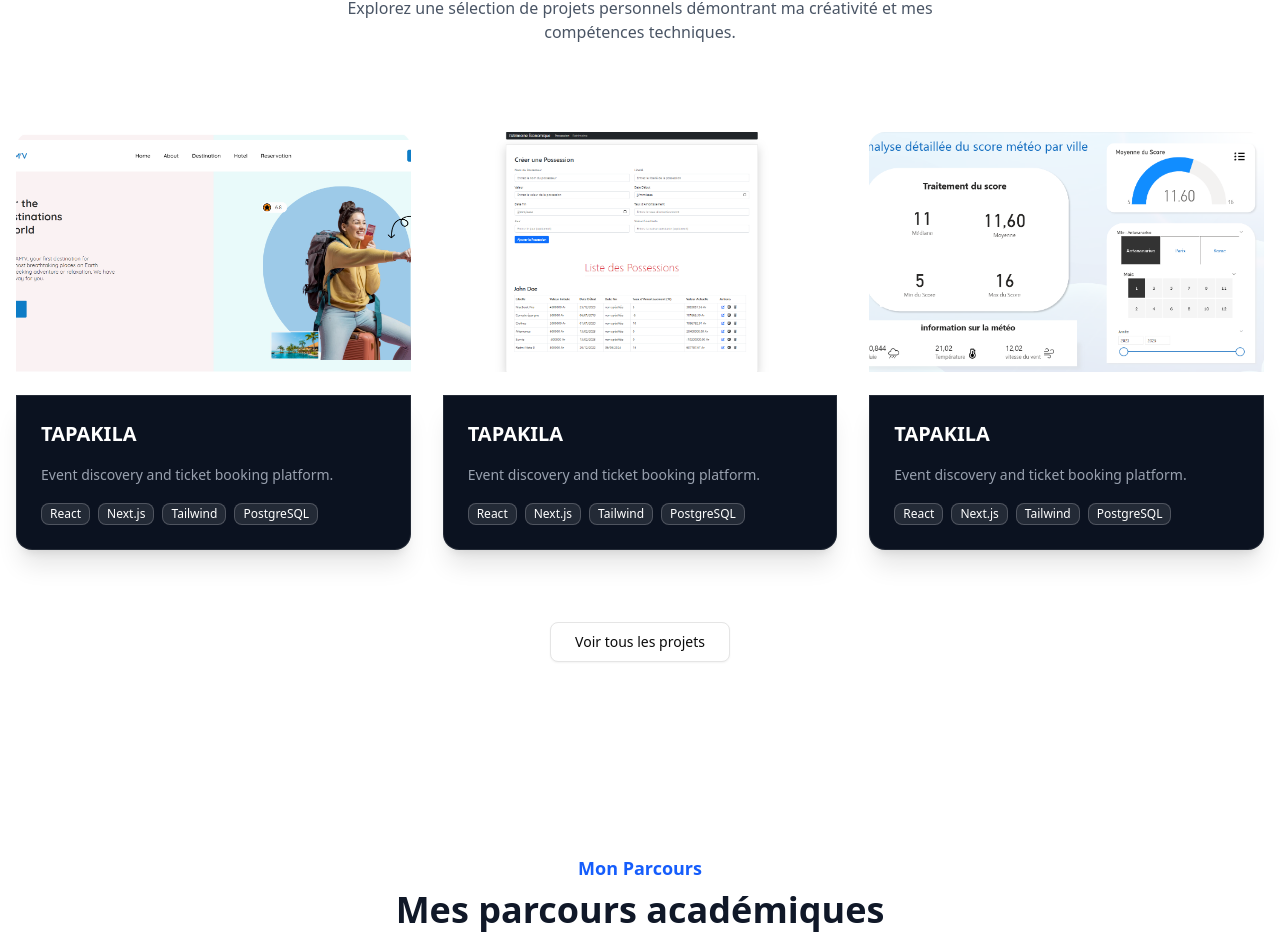
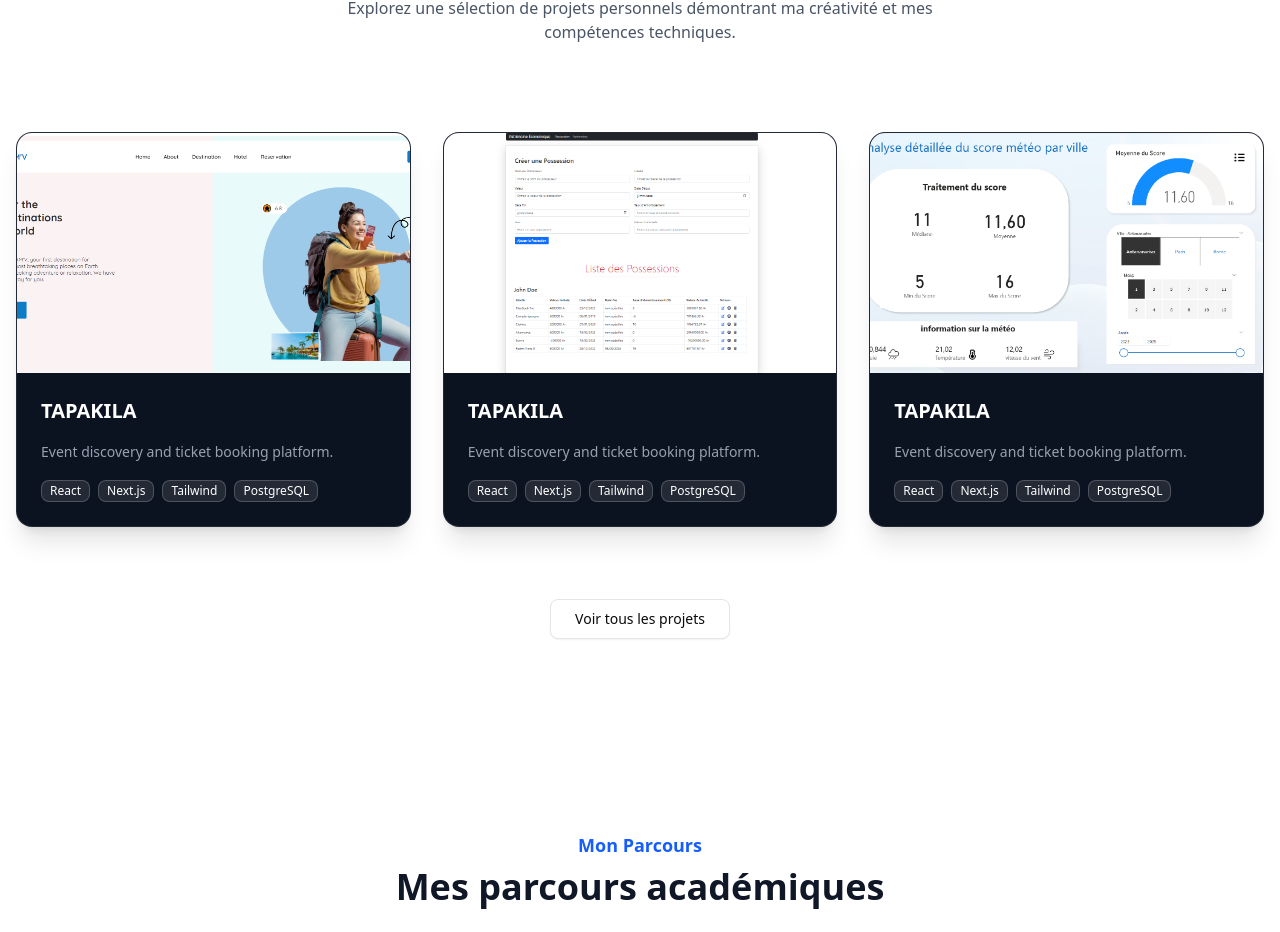
Before and after one commit to RYJramefison/Portfolio, a Next.js app: page / in a window 1280 px wide. Shown: the part 1852-2784 px from the top of the page. Built offline with nearby package versions, Linux system fonts and the light colour scheme.

Commit message:
fix: gather the card image and description

```diff
--- a/components/sections/PojectSection.tsx
+++ b/components/sections/PojectSection.tsx
@@ -42,10 +42,21 @@ const ProjectSection = () => {
               transition={{ delay: index * 0.1 }}
               viewport={{ once: true }}
             >
-            <Card className="group relative h-full bg-transparent border-none shadow-none">
+            <Card className="group relative h-full border-none bg-transparent shadow-none">
 
-{/* IMAGE HEADER */}
-<div className="relative h-60 overflow-hidden rounded-t-2xl">
+{/* WRAPPER UNIQUE */}
+<div
+  className="
+    overflow-hidden
+    rounded-2xl
+    border border-white/10
+    bg-[#0b1220]
+    shadow-xl
+  "
+>
+
+  {/* IMAGE */}
+  <div className="relative h-60">
     <img
       src={project.image}
       alt={project.title}
@@ -58,7 +69,7 @@ const ProjectSection = () => {
       "
     />
 
-  {/* Overlay hover */}
+    {/* Overlay */}
     <div
       className="
         absolute inset-0
@@ -98,19 +109,8 @@ const ProjectSection = () => {
     </div>
   </div>
 
-{/* BODY COLLÉ À L'IMAGE */}
-<div
-  className="
-    relative
-    -mt-px
-    rounded-b-2xl
-    bg-[#0b1220]
-    border border-white/10
-    p-6
-    space-y-4
-    shadow-xl
-  "
->
+  {/* BODY (DIRECTEMENT SOUS L’IMAGE) */}
+  <div className="p-6 space-y-4">
     <h3 className="text-xl font-bold text-white">
       TAPAKILA
     </h3>
@@ -131,7 +131,9 @@ const ProjectSection = () => {
     </div>
   </div>
 
+</div>
 </Card>
+
 
 
 
```
Lines whose indentation alone changed are shown as unchanged.
